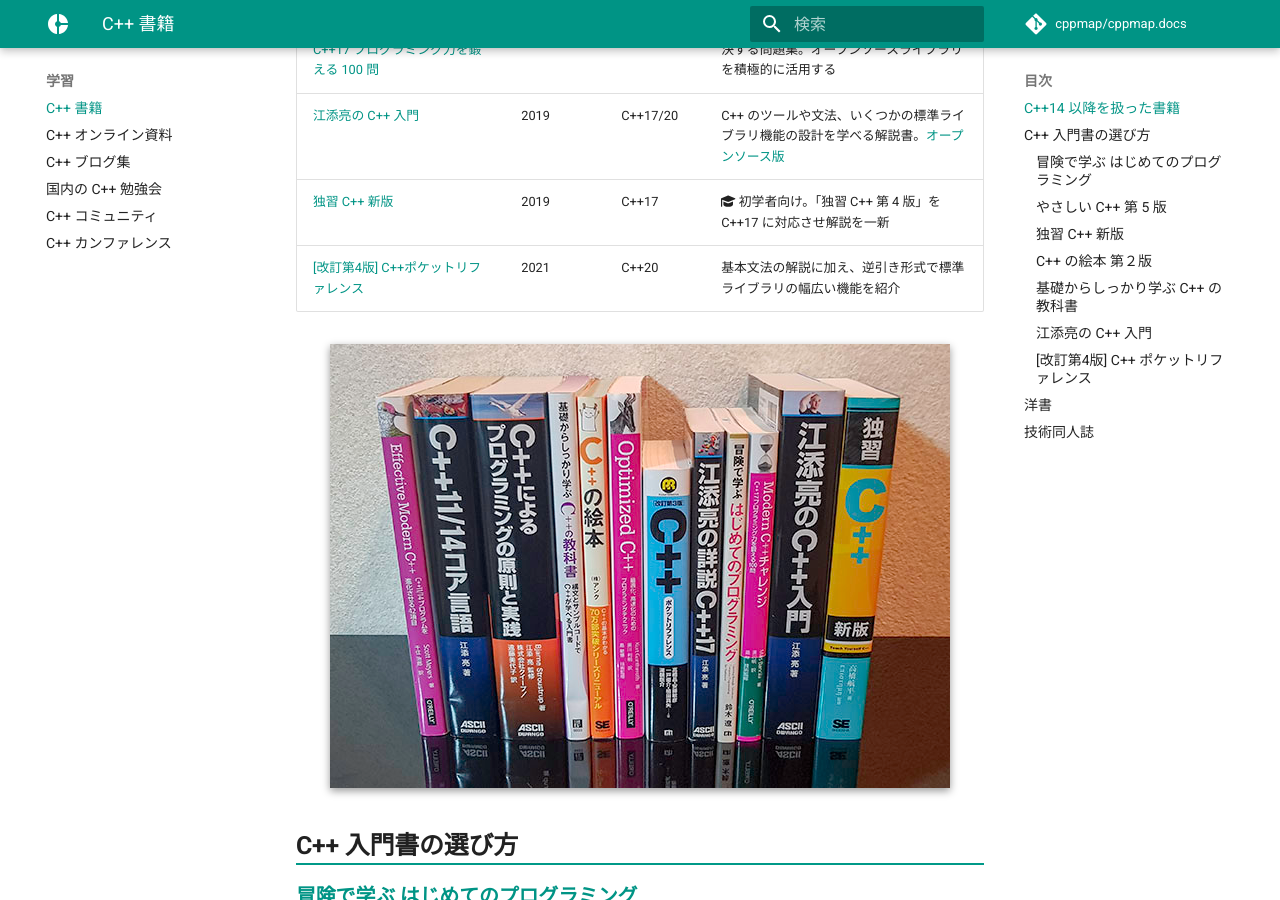
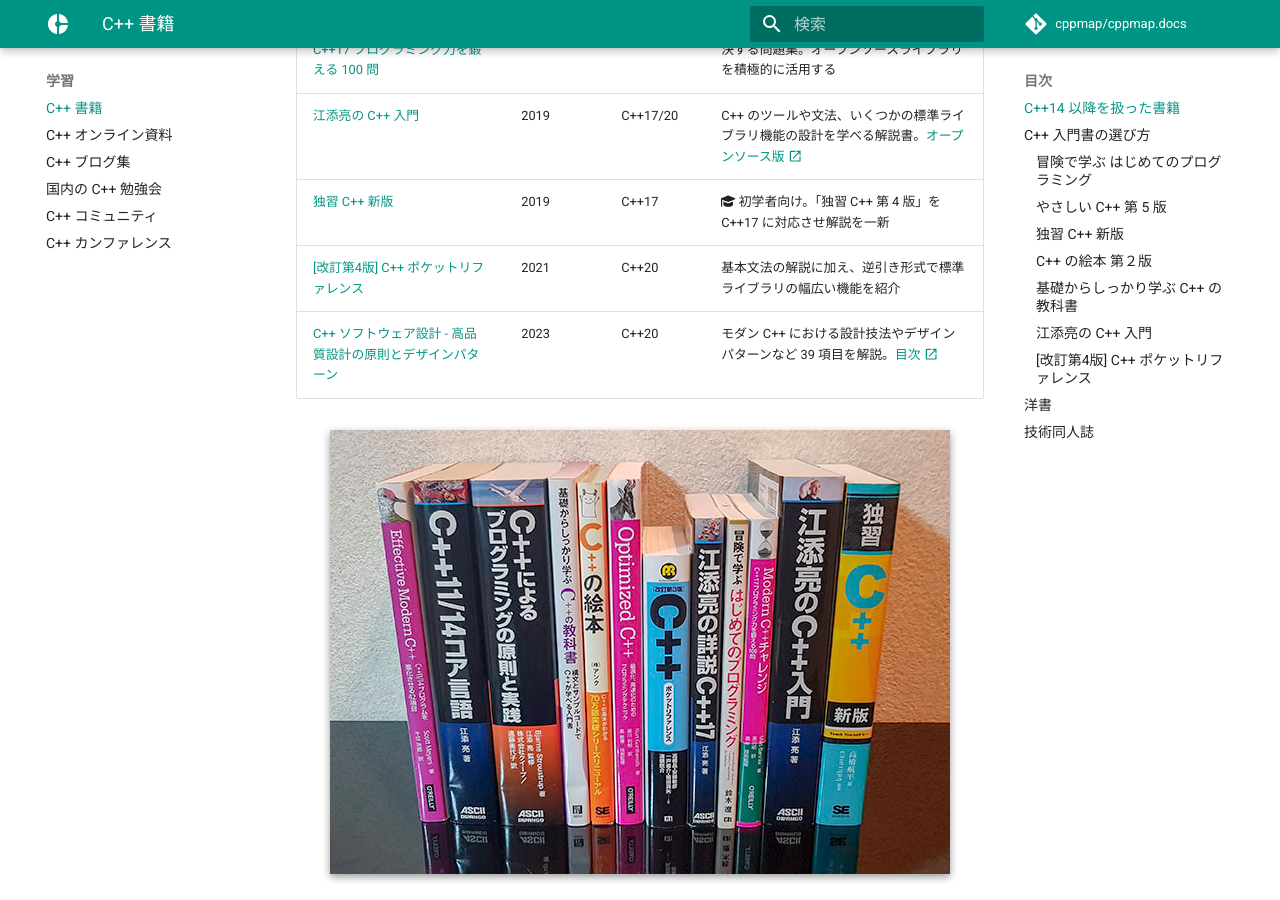
Before and after one commit to cppmap/cppmap.docs, an MkDocs documentation site: the page built from docs/learn/books.md, in a window 1280 px wide and 900 px high, scrolled down 1201 px. Built offline with MkDocs 1.6.1 and Material for MkDocs 9.7.7, drawn with Linux system fonts in a browser that asks for light colours; nearby versions of some CDN libraries; comment, search, counter and statistics services are not loaded.

Commit message:
Update books.md

```diff
--- a/docs/learn/books.md
+++ b/docs/learn/books.md
@@ -12,20 +12,20 @@
 | 書名                                                                     | 発行年  | C++ 規格   | 内容                                                                                             |
 |------------------------------------------------------------------------|------|----------|------------------------------------------------------------------------------------------------|
 | [Effective Modern C++](https://amzn.to/2H8bnnF)                        | 2015 | C++14    | Effective C++ で有名な Scott Meyers による C++11/14 のガイドライン・コーディングスタイル・イディオム集                         |
-| [C++11/14 コア言語](https://amzn.to/2HmyYQP)                               | 2015 | C++14    | C++11/14 の文法と言語機能を規格書に基づいて詳細に解説。[オープンソース版](https://github.com/EzoeRyou/cpp-book)               |
-| [組込みソフトウェア開発向けコーディング作法ガイド C++ 言語版 Ver.2.0](https://www.ipa.go.jp/sec/publish/tn16-007.html) | 2016 | C++14 | 基礎を学んだ人向けのコーディングスタイル本。組み込み向けの厳格さもあるが概ね汎用的。PDF 版は無料公開 |
+| [C++11/14 コア言語](https://amzn.to/2HmyYQP)                               | 2015 | C++14    | C++11/14 の文法と言語機能を規格書に基づいて詳細に解説。[オープンソース版 :material-open-in-new:](https://github.com/EzoeRyou/cpp-book){:target="_blank"}               |
+| [組込みソフトウェア開発向けコーディング作法ガイド C++ 言語版 Ver.2.0](https://www.ipa.go.jp/publish/secbooks20161001.html) | 2016 | C++14 | 基礎を学んだ人向けのコーディングスタイル本。組み込み向けの厳格さもあるが概ね汎用的。PDF 版は無料公開 |
 | [C++ によるプログラミングの原則と実践](https://amzn.to/2Hmzazx)                        | 2016 | C++14    | C++ を使ってプログラミングを教える 1,000 ページ超の入門書。C++ 生みの親 Bjarne Stroustrup 著                                |
 | [基礎からしっかり学ぶ C++ の教科書](https://amzn.to/2IXa1hf)                         | 2017 | C++14    | C++ の基本的な文法からクラス、コンテナ、並列化など様々な機能を 300 ページに圧縮して紹介する入門書                                |
 | [C++ の絵本 第２版](https://amzn.to/2TFvvTO)                                 | 2017 | C++14    | クラスや参照、テンプレートなど、C に対する C++ 固有の言語機能を図版を用いて解説                                                    |
 | [Optimized C++](https://amzn.to/2Ho1KjN)                               | 2017 | C++14    | C++ プログラムの性能測定と最適化についての実践と解説                                                                   |
 | [[改訂第3版] C++ ポケットリファレンス](https://amzn.to/2H8a3kH)                      | 2018 | C++17    | 基本文法の解説に加え、逆引き形式で標準ライブラリの幅広い機能を紹介                                                              |
-| [江添亮の詳説 C++17](https://amzn.to/2HmVw42)                                | 2018 | C++17    | C++14/17 の新しい文法と標準ライブラリ機能を詳細に解説。[オープンソース版](https://ezoeryou.github.io/cpp17book/)              |
-| [冒険で学ぶはじめてのプログラミング](https://amzn.to/2IWnWnx)                           | 2018 | C++17    | :fontawesome-solid-graduation-cap: 未経験者向け。早稲田大学が運営する中学・高校生向け C++ 入門講座の教科書。[紹介ページ](https://enrect.org/cppbook/) |
+| [江添亮の詳説 C++17](https://amzn.to/2HmVw42)                                | 2018 | C++17    | C++14/17 の新しい文法と標準ライブラリ機能を詳細に解説。[オープンソース版 :material-open-in-new:](https://ezoeryou.github.io/cpp17book/){:target="_blank"}              |
+| [冒険で学ぶはじめてのプログラミング](https://amzn.to/2IWnWnx)                           | 2018 | C++17    | :fontawesome-solid-graduation-cap: 未経験者向け。早稲田大学が運営する中学・高校生向け C++ 入門講座の教科書。[紹介ページ :material-open-in-new:](https://enrect.org/cppbook/){:target="_blank"} |
 | [Modern C++ チャレンジ ― C++17 プログラミング力を鍛える 100 問](https://amzn.to/2EMsIP8) | 2019 | C++17/20 | 現実的・実践的な 100 の課題を C++ で解決する問題集。オープンソースライブラリを積極的に活用する                                           |
-| [江添亮の C++ 入門](https://amzn.to/2HTGUbt) | 2019 | C++17/20 | C++ のツールや文法、いくつかの標準ライブラリ機能の設計を学べる解説書。[オープンソース版](https://ezoeryou.github.io/cpp-intro/) |
+| [江添亮の C++ 入門](https://amzn.to/2HTGUbt) | 2019 | C++17/20 | C++ のツールや文法、いくつかの標準ライブラリ機能の設計を学べる解説書。[オープンソース版 :material-open-in-new:](https://ezoeryou.github.io/cpp-intro/){:target="_blank"} |
 | [独習 C++ 新版](https://amzn.to/2ZWRrck) | 2019 | C++17 | :fontawesome-solid-graduation-cap: 初学者向け。「独習 C++ 第 4 版」を C++17 に対応させ解説を一新 |
-| [[改訂第4版] C++ポケットリファレンス](https://amzn.to/3p4p0pa) | 2021 | C++20 | 基本文法の解説に加え、逆引き形式で標準ライブラリの幅広い機能を紹介 |
-
+| [[改訂第4版] C++ ポケットリファレンス](https://amzn.to/3p4p0pa) | 2021 | C++20 | 基本文法の解説に加え、逆引き形式で標準ライブラリの幅広い機能を紹介 |
+| [C++ ソフトウェア設計 - 高品質設計の原則とデザインパターン](https://amzn.to/3tI3puI) | 2023 | C++20 | モダン C++ における設計技法やデザインパターンなど 39 項目を解説。[目次 :material-open-in-new:](https://www.oreilly.co.jp/books/9784814400454/){:target="_blank"} |
 
 ![](images/books.jpg)
 
```
